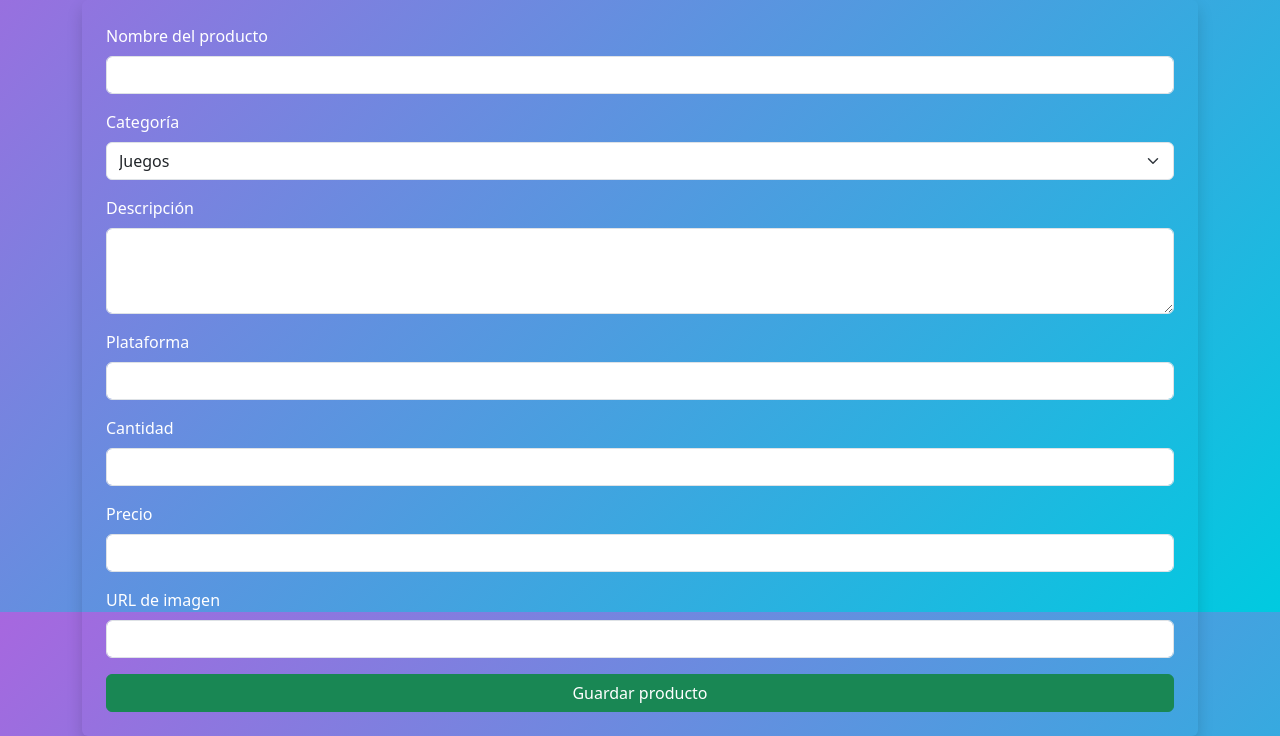
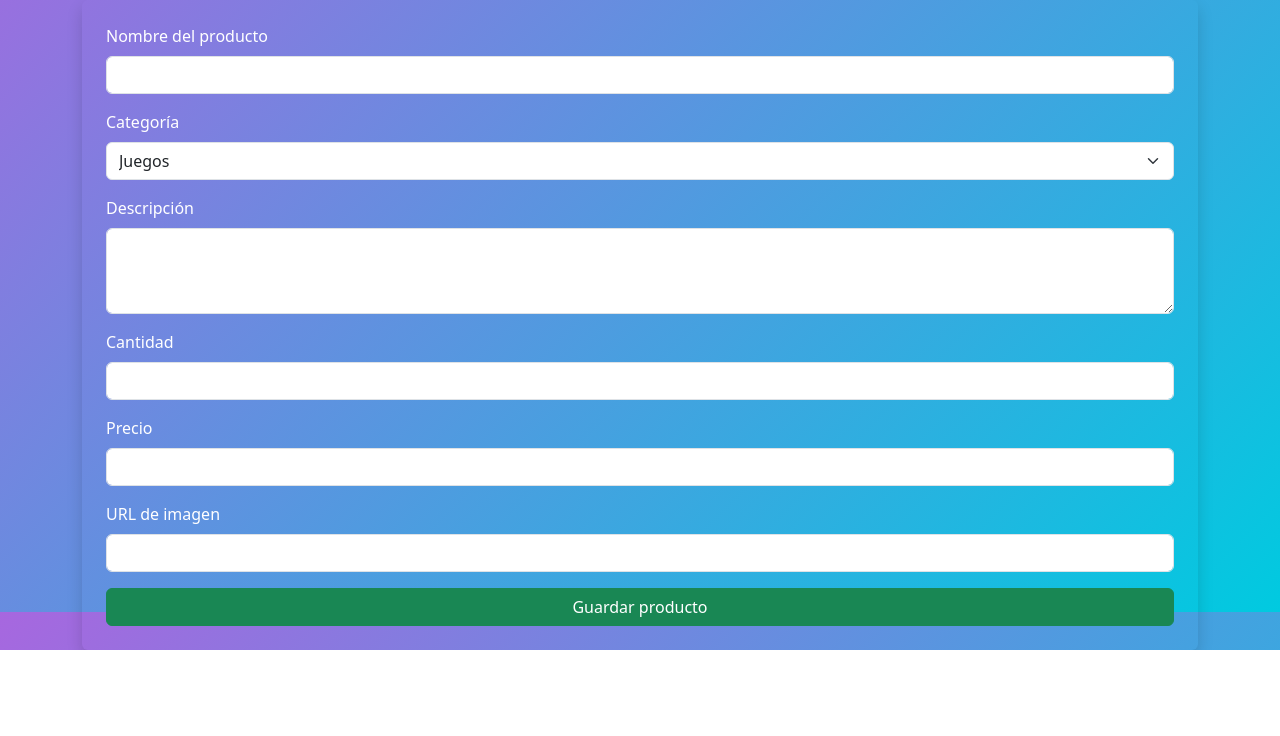
Before and after one commit to Maimeynardi/GGCoins.tp, a plain HTML site: page frontend/admin-alta.html in a window 1280 px wide. Shown: the part 188-924 px from the top of the page. After the commit the page ends 838 px from the top, so only its background shows below. Drawn offline with nearby package versions, Linux system fonts and the light colour scheme.

Commit message:
actualizacion alta producto

```diff
--- a/frontend/admin-alta.html
+++ b/frontend/admin-alta.html
@@ -58,11 +58,6 @@
                 <div id="validacionDescripcion"></div>
             </div>
             <div class="mb-3">
-                <label for="nombre" class="form-label">Plataforma</label>
-                <input type="text" class="form-control" id="plataforma" required>
-                <div id="validacionPlataforma"></div>
-            </div>
-            <div class="mb-3">
                 <label for="nombre" class="form-label">Cantidad</label>
                 <input type="text" class="form-control" id="cantidad" required>
                 <div id="validacionCantidad"></div>
```
